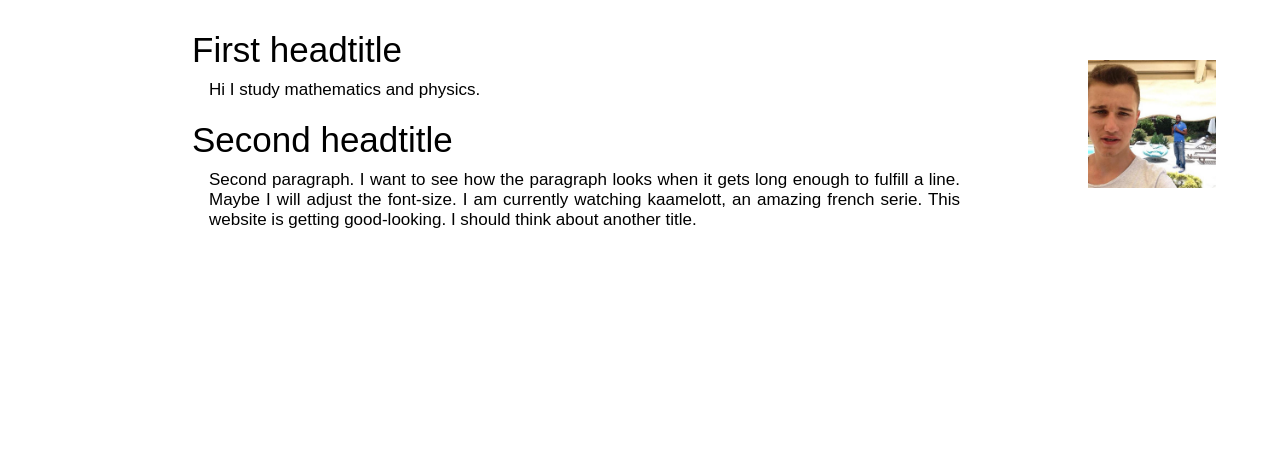
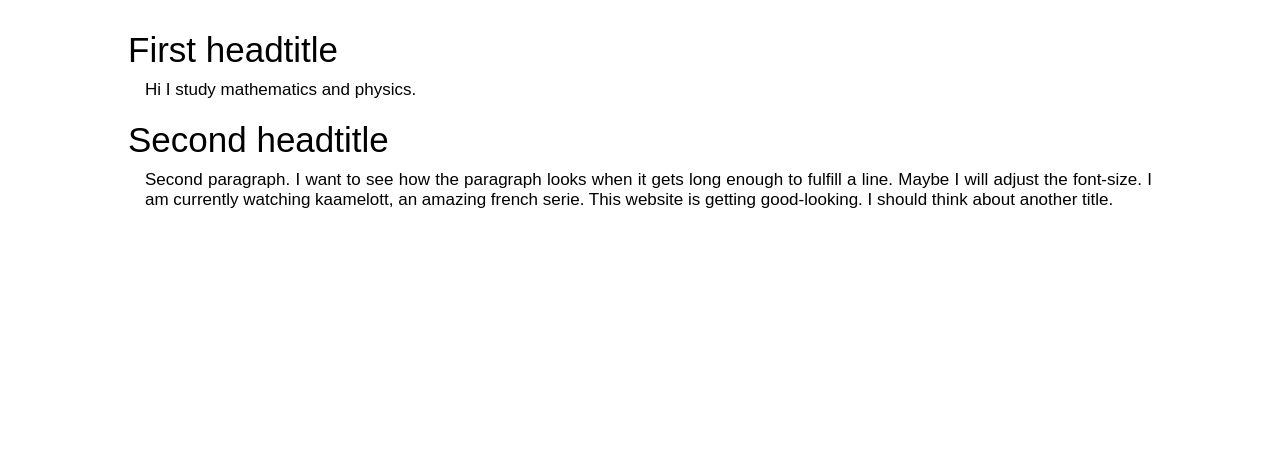
Before and after one commit to antoineeudes/blog, a PHP site: page / in a window 1280 px wide. Shown: the part 100-570 px from the top of the page. Run offline with PHP 8.4, Linux system fonts and the light colour scheme; some web fonts are replaced.

Commit message:
deleted photo

```diff
--- a/design.css
+++ b/design.css
@@ -1,8 +1,12 @@
 html, body {
-	padding : 0;
-	margin : 0;
-	height : 100%;
+	padding: 0;
+	margin: 0;
+	height: 100%;
 	border: 0px;
+	}
+
+body {
+	position: static;
 	}
 
 #container {
@@ -27,9 +31,9 @@ html, body {
   }
 
 #main {
-  width: 60%;	/** 60% si photo, 80% sinon **/
-  margin-left: 15%; /** 15% si photo, auto sinon **/
-  margin-right: 15%; /** 25% si photo, auto sinon **/
+  width: 80%;	/** 60% si photo, 80% sinon **/
+  margin-left: auto; /** 15% si photo, auto sinon **/
+  margin-right: auto; /** 25% si photo, auto sinon **/
 	font-family:'Muli', sans-serif;
 	text-align: justify;
 	margin-bottom: 30px;
@@ -77,7 +81,8 @@ h2 {
 }
 
 #right_photo {
-	position: fixed;
+	float: right;
+	position: absolute; /* ne peux pas fonctionner car width et height en % */
 	width: 10%;
 	height: 10%;
 	top: 20%;
--- a/index.html
+++ b/index.html
@@ -12,12 +12,13 @@
 </head>
 
 <body>
+
+<!  <div id="right_photo">
+  <!  <img src="/pictures/profile.jpg" width="100%"/>
+<!  </div>
+
 <div id="container">
   <div id="header">My Website</div>
-
-  <div id="right_photo">
-  <img src="/pictures/profile.jpg" width="100%"/>
-  </div>
 
   <div id="main">
     <h2>First headtitle</h2>
```
